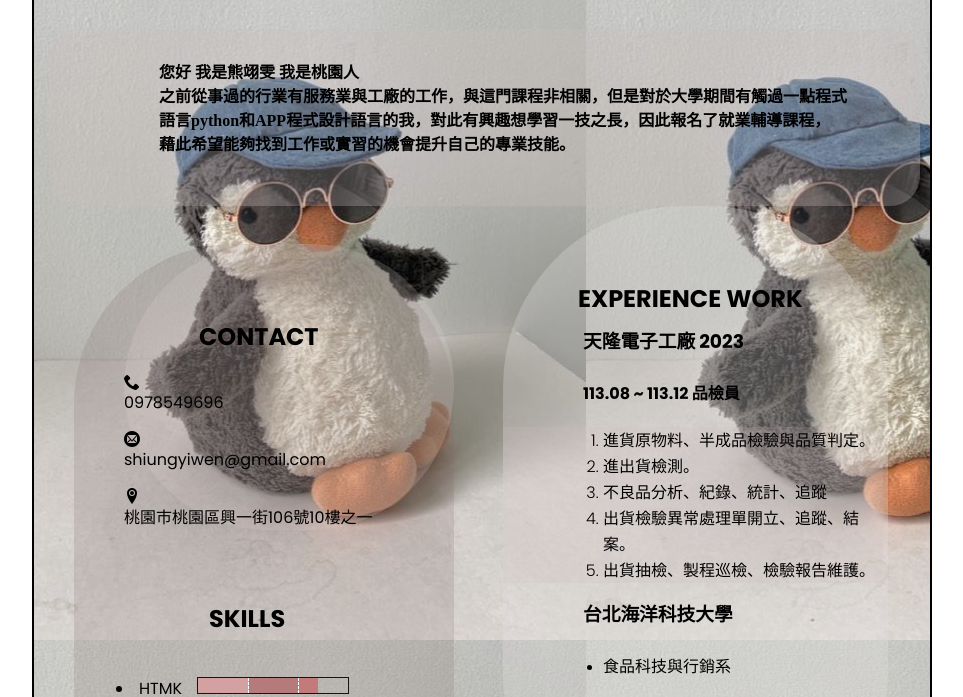
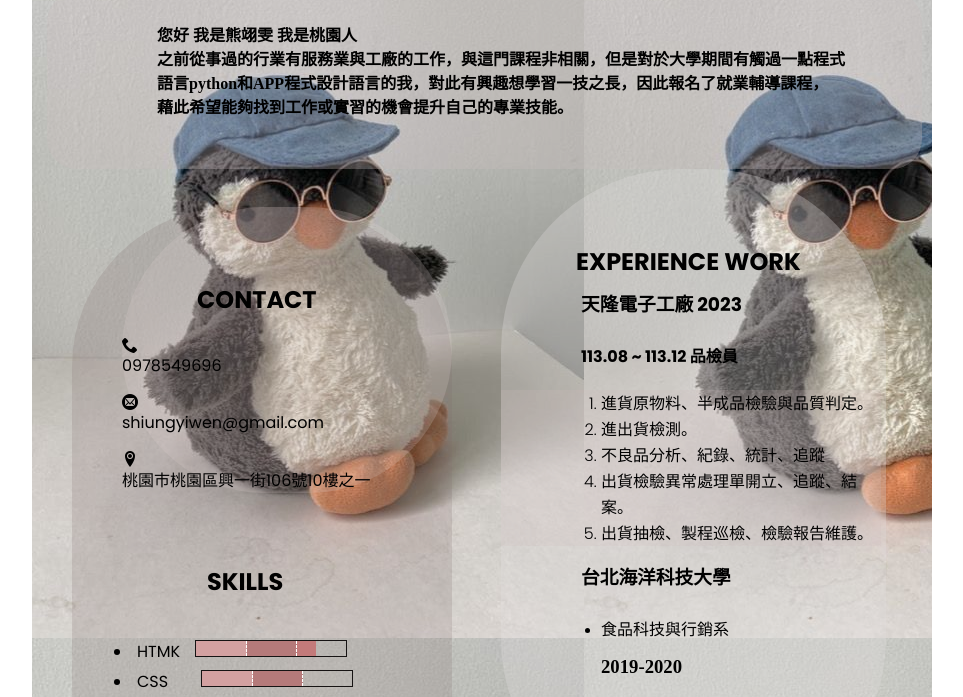
Before and after one commit to Eleanor015/0406, a plain HTML site: page index.html in a window 1280 px wide. Shown: the part 378-1075 px from the top of the page, without its empty margins (248-1211 px from the left). Drawn offline with Linux system fonts and the light colour scheme; files whose address does not match are found by name; a web font is replaced by a local one.

Commit message:
Update Resume.css

```diff
--- a/Resume.css
+++ b/Resume.css
@@ -11,7 +11,7 @@
 }
 .body-1 {
     background-image:url(./wallpaper.jpg);
-    border: solid 2px;
+/*     border: solid 2px; */
     border-radius: 15px;
     background-color: rgba(211, 209, 197, 0.2);
     margin-top: 35px;
```
